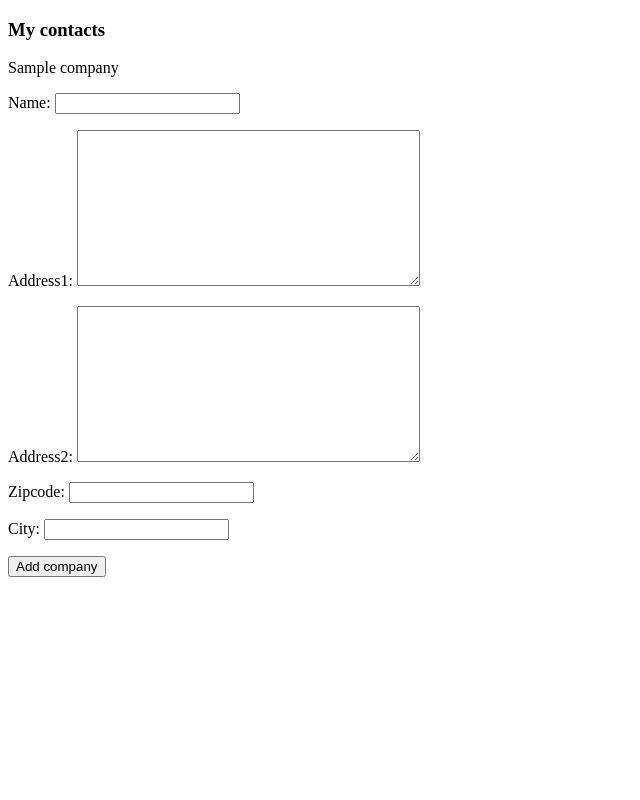
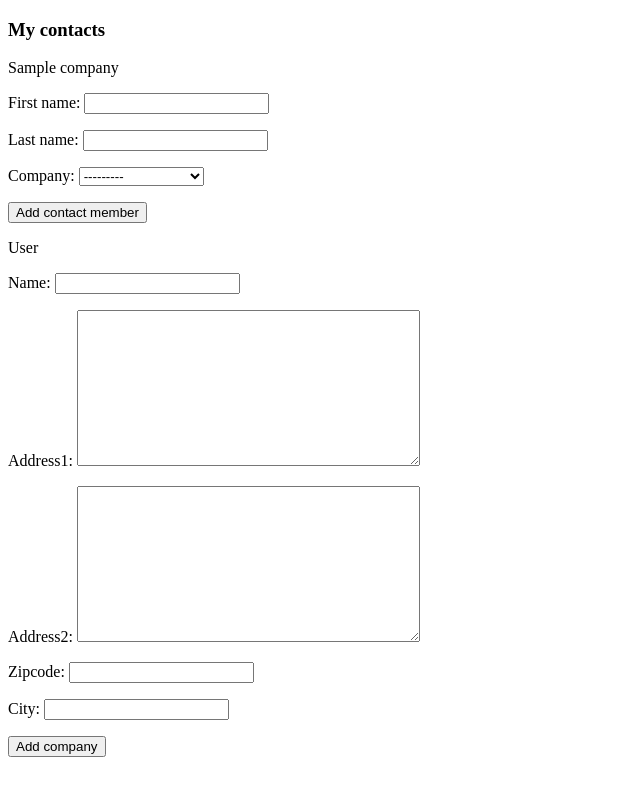
Before and after one commit to MickaPch/OC_Projet13_Fireworks, a Django app: page /contacts/ in a window 1280 px wide. Shown: the whole page, without its empty margins (0-640 px from the left). Run offline with Django 3.2, Linux system fonts and the light colour scheme; a user stored in the database is signed in; tables that the repository leaves empty hold one stand-in row (values such as "Sample post").

Commit message:
Add contacts to a company - OK. Add missions in progress

```diff
--- a/contacts/forms.py
+++ b/contacts/forms.py
@@ -1,13 +1,12 @@
 """Contacts forms"""
 from django.forms import ModelForm
 
-from contacts.models import Company
+from contacts.models import Company, ContactMember, Mission
 
 
 class CompanyAddForm(ModelForm):
     def __init__(self, *args, **kwargs):
         super(CompanyAddForm, self).__init__(*args, **kwargs)
-        # there's a `fields` property now
         self.fields['address2'].required = False
 
     class Meta:
@@ -29,3 +28,45 @@ class CompanyAddForm(ModelForm):
             city=self.cleaned_data['city']
         )
         new_company.user.add(user)
+
+class ContactMemberAddForm(ModelForm):
+
+    class Meta:
+        model = ContactMember
+        fields = [
+            'first_name',
+            'last_name',
+            'company',
+        ]
+
+    def add_contact_member(self):
+        company = Company.objects.get(
+            name=self.cleaned_data['company']
+        )
+        new_contact_member, created = ContactMember.objects.get_or_create(
+            first_name=self.cleaned_data['first_name'],
+            last_name=self.cleaned_data['last_name'],
+            company=company
+        )
+
+class MissionAddForm(ModelForm):
+
+    class Meta:
+        model = Mission
+        fields = [
+            'title',
+            'description',
+            'company',
+            'user',
+        ]
+
+    def add_mission(self, user):
+        company = Company.objects.get(
+            name=self.cleaned_data['company']
+        )
+        new_mission, created = Mission.objects.get_or_create(
+            title=self.cleaned_data['title'],
+            description=self.cleaned_data['description'],
+            company=company,
+            user=user
+        )
--- a/contacts/models.py
+++ b/contacts/models.py
@@ -1,5 +1,6 @@
 from django.db import models
 from django.contrib.auth.models import User
+from django.db.models.deletion import CASCADE
 
 # Create your models here.
 class Company(models.Model):
@@ -15,3 +16,26 @@ class Company(models.Model):
 
     def __str__(self):
         return self.name
+
+class ContactMember(models.Model):
+    first_name = models.CharField(max_length=250, null=False)
+    last_name = models.CharField(max_length=250, null=False)
+    company = models.ForeignKey('contacts.Company', on_delete=CASCADE)
+
+    class Meta:
+        ordering = ['company', 'last_name']
+
+    def __str__(self):
+        return self.last_name
+
+class Mission(models.Model):
+    title = models.CharField(max_length=250, null=False)
+    description = models.TextField(max_length=1024, null=False)
+    company = models.ForeignKey('contacts.Company', on_delete=CASCADE)
+    user = models.ForeignKey(User, on_delete=CASCADE)
+
+    class Meta:
+        ordering = ['company', 'title']
+
+    def __str__(self):
+        return self.last_name
--- a/contacts/templates/contacts/contacts.html
+++ b/contacts/templates/contacts/contacts.html
@@ -5,9 +5,16 @@
 
 {% block content %}
     <h3>My contacts</h3>
-    {% for contact in contacts %}
-        <p class="contact-item">{{ contact.name }}</p>
+    {% for company in companies %}
+        <p class="company-item">{{ company.name }}</p>
+        {% form_add_contact_member company.name %}
+        {% for contact in contacts %}
+            {% if contact.company == company %}
+                <p class="contact-item">{{ contact.last_name }}</p>
+            {% endif %}
+        {% endfor %}
     {% endfor %}
 
-    {% add_company user %}
+    {% form_add_company user %}
+
 {% endblock  %}
--- a/contacts/templates/contacts/form_add_company.html
+++ b/contacts/templates/contacts/form_add_company.html
@@ -1,4 +1,4 @@
-<form method="post" action={% url 'add_company' %}>
+<form method="post" action={% url 'add_company' %} id="id_form_add_company">
     {% csrf_token %}
     {{ company_form.as_p }}
     <button type="submit">Add company</button>
--- /dev/null
+++ b/contacts/templates/contacts/form_add_contact_member.html
@@ -0,0 +1,5 @@
+<form method="post" action={% url 'add_contact_member' %} id="id_form_add_contact_member">
+    {% csrf_token %}
+    {{ contact_member_form.as_p }}
+    <button type="submit">Add contact member</button>
+</form>
--- a/contacts/templatetags/tags_contacts.py
+++ b/contacts/templatetags/tags_contacts.py
@@ -1,14 +1,23 @@
 from django import template
-from contacts.forms import CompanyAddForm
+from contacts.forms import CompanyAddForm, ContactMemberAddForm
 
 register = template.Library()
 
 
 @register.inclusion_tag('contacts/form_add_company.html', takes_context=True)
-def add_company(context, user):
+def form_add_company(context, user):
     company_form = CompanyAddForm()
 
     return {
         'company_form': company_form,
         'user': user
     }
+
+@register.inclusion_tag('contacts/form_add_contact_member.html', takes_context=True)
+def form_add_contact_member(context, company):
+    contact_member_form = ContactMemberAddForm()
+
+    return {
+        'contact_member_form': contact_member_form,
+        'company': company
+    }
--- a/contacts/urls.py
+++ b/contacts/urls.py
@@ -6,4 +6,6 @@ from contacts import views
 urlpatterns = [
     path('', views.ContactsHomeView.as_view(), name="contacts_home"),
     path('add_company', views.ContactsAddCompanyFormView.as_view(), name="add_company"),
+    path('add_contact_member', views.ContactsAddContactMemberFormView.as_view(), name="add_contact_member"),
+    path('add_mission', views.ContactsAddMissionFormView.as_view(), name="add_mission"),
 ]
--- a/contacts/views.py
+++ b/contacts/views.py
@@ -4,8 +4,8 @@ from django.urls import reverse_lazy
 from django.urls.base import reverse
 from django.views.generic import TemplateView
 from django.views.generic.edit import FormView
-from contacts.models import Company
-from contacts.forms import CompanyAddForm
+from contacts.models import Company, ContactMember
+from contacts.forms import CompanyAddForm, ContactMemberAddForm, MissionAddForm
 
 
 class ContactsHomeView(LoginRequiredMixin, TemplateView):
@@ -17,12 +17,19 @@ class ContactsHomeView(LoginRequiredMixin, TemplateView):
 
         context = super().get_context_data(**kwargs)
 
-        context["contacts"] = self.get_queryset_contacts()
+        companies = self.get_queryset_companies()
+        context["companies"] = companies
+        context["contacts"] = self.get_queryset_contacts(companies)
 
         return context
 
-    def get_queryset_contacts(self):
-        contacts = Company.objects.filter(user=self.request.user)
+    def get_queryset_companies(self):
+        companies = Company.objects.filter(user=self.request.user)
+
+        return companies
+
+    def get_queryset_contacts(self, companies):
+        contacts = ContactMember.objects.filter(company__in=companies)
 
         return contacts
 
@@ -37,3 +44,25 @@ class ContactsAddCompanyFormView(FormView):
         form.add_company(self.request.user)
 
         return super().form_valid(form)
+
+class ContactsAddContactMemberFormView(FormView):
+    template_name = 'contacts/form_add_contact_member.html'
+    form_class = ContactMemberAddForm
+    success_url = reverse_lazy('contacts_home')
+
+    def form_valid(self, form):
+
+        form.add_contact_member()
+
+        return super().form_valid(form)
+
+class ContactsAddMissionFormView(FormView):
+    template_name = 'contacts/form_add_mission.html'
+    form_class = MissionAddForm
+    success_url = reverse_lazy('contacts_home')
+
+    def form_valid(self, form):
+
+        form.add_mission(self.request.user)
+
+        return super().form_valid(form)
```
Also changed, not shown: contacts/tests/test_contacts_views.py (+161 -13 lines), contacts/migrations/0006_contactmember.py (added), contacts/migrations/0007_auto_20210726_1916.py (added).
